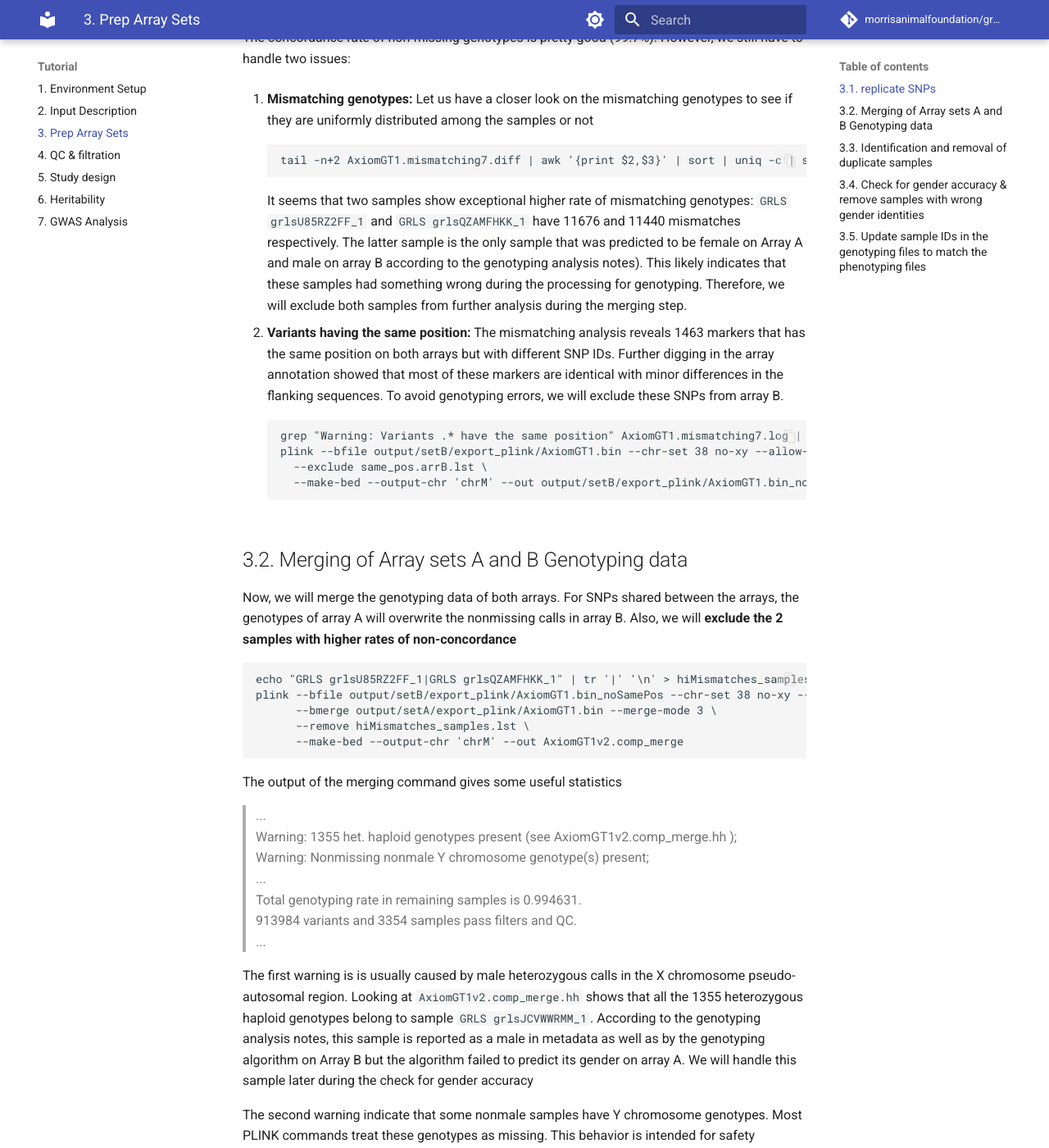
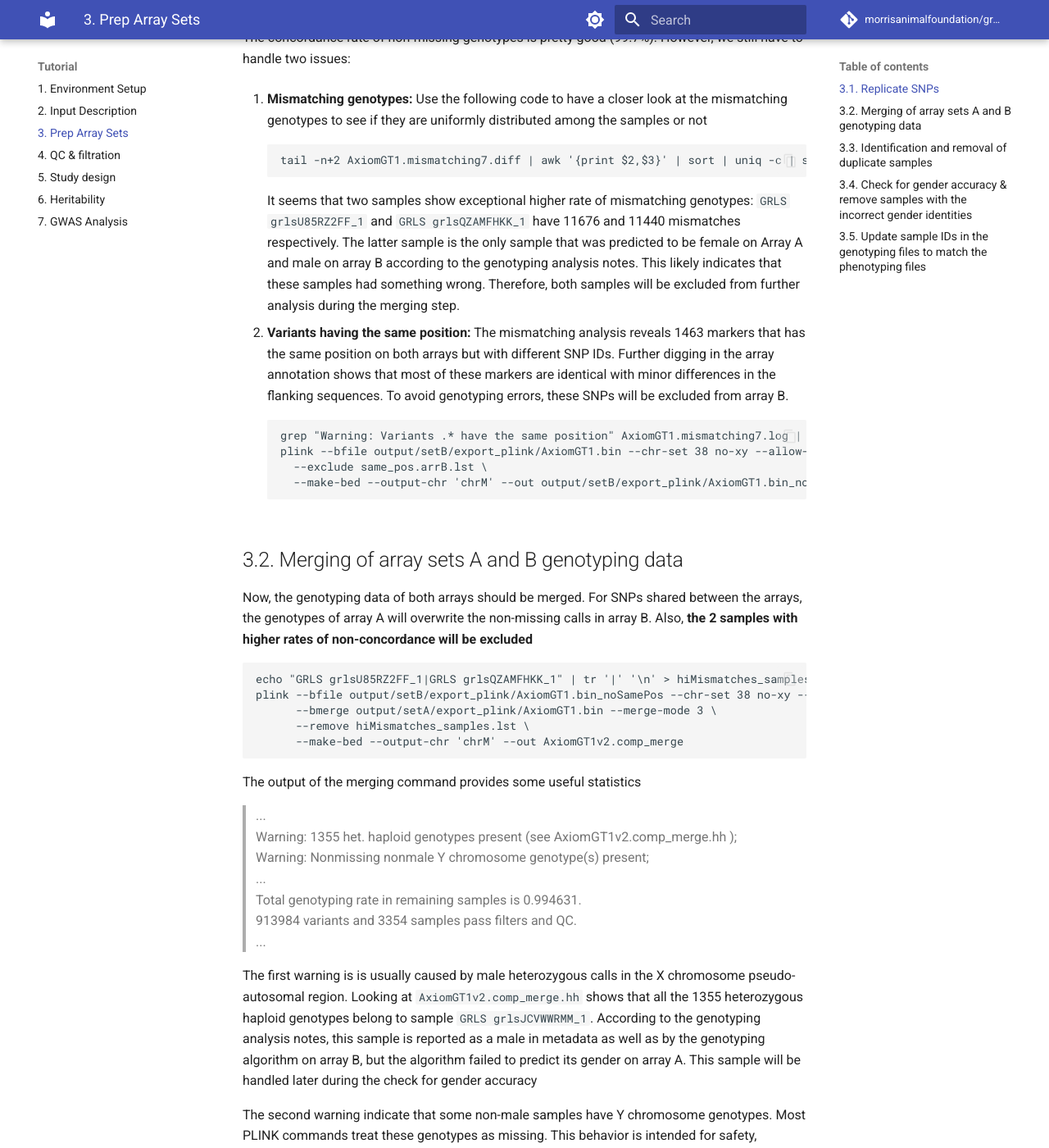
Before and after one commit to morrisanimalfoundation/grGWAS, an MkDocs documentation site: the page built from docs/3.prep_arrays.md, in a window 1280 px wide and 1400 px high, scrolled down 965 px. Shown: the whole window at 82% size. Built offline with MkDocs 1.6.1 and Material for MkDocs 9.7.7, drawn with Linux system fonts in a browser that asks for light colours; comment, search, counter and statistics services are not loaded; some of the changed text lies outside the part shown.

Commit message:
Update 3.prep_arrays.md
MAF MarComm edits

````diff
--- a/docs/3.prep_arrays.md
+++ b/docs/3.prep_arrays.md
@@ -1,8 +1,8 @@
 
-Genotyping data are provided as 2 datasets for Affymetrix (thermofisher) Axiom Canine HD Array sets A and B. We have to merge both datasets into one final dataset but this requires resolving replicate SNPs, known technical replicates, and gender conflicts. Moreover, we have to make sure that sample IDs in the genotyping files are matching to those in the phenotype files.
+Genotyping data are provided as 2 datasets for Affymetrix (thermofisher) Axiom Canine HD Array sets A and B. Both datasets must be merged into one final dataset, but this requires resolving replicate SNPs, known technical replicates, and gender conflicts. Finally, sample IDs in the genotyping files must be a confirmed match to those in the phenotype files.
 
-## 3.1. replicate SNPs
-Both arrays has a number of replicate SNPs which are useful for QC but also require special attention for proper merging of the files of both arrays. We are using a QC merging mode of PLINK to identify mismatching non-missing calls between the 2 arrays
+## 3.1. Replicate SNPs
+Both arrays has a number of replicate SNPs which are useful for QC but also require special attention for proper merging of the files. A QC merging mode of PLINK is used to identify mismatching non-missing calls between the 2 arrays
 
 ```
 plink --bfile output/setB/export_plink/AxiomGT1.bin --chr-set 38 no-xy --allow-no-sex --allow-extra-chr \
@@ -30,14 +30,14 @@
 
 The concordance rate of non-missing genotypes is pretty good (99.7%). However, we still have to handle two issues:
 
-1.  **Mismatching genotypes:** Let us have a closer look on the mismatching genotypes to see if they are uniformly distributed among the samples or not
+1.  **Mismatching genotypes:** Use the following code to have a closer look at the mismatching genotypes to see if they are uniformly distributed among the samples or not
     ```
     tail -n+2 AxiomGT1.mismatching7.diff | awk '{print $2,$3}' | sort | uniq -c | sort -k1,1nr > AxiomGT1.mismatching7.diff.samples
     ```
 
-    It seems that two samples show exceptional higher rate of mismatching genotypes: `GRLS grlsU85RZ2FF_1` and `GRLS grlsQZAMFHKK_1` have 11676 and 11440 mismatches respectively. The latter sample is the only sample that was predicted to be female on Array A and male on array B according to the genotyping analysis notes). This likely indicates that these samples had something wrong during the processing for genotyping. Therefore, we will exclude both samples from further analysis during the merging step.
+    It seems that two samples show exceptional higher rate of mismatching genotypes: `GRLS grlsU85RZ2FF_1` and `GRLS grlsQZAMFHKK_1` have 11676 and 11440 mismatches respectively. The latter sample is the only sample that was predicted to be female on Array A and male on array B according to the genotyping analysis notes. This likely indicates that these samples had something wrong. Therefore, both samples will be excluded from further analysis during the merging step.
 
-2.  **Variants having the same position:** The mismatching analysis reveals 1463 markers that has the same position on both arrays but with different SNP IDs. Further digging in the array annotation showed that most of these markers are identical with minor differences in the flanking sequences. To avoid genotyping errors, we will exclude these SNPs from array B.
+2.  **Variants having the same position:** The mismatching analysis reveals 1463 markers that has the same position on both arrays but with different SNP IDs. Further digging in the array annotation shows that most of these markers are identical with minor differences in the flanking sequences. To avoid genotyping errors, these SNPs will be excluded from array B.
 
     ```
     grep "Warning: Variants .* have the same position" AxiomGT1.mismatching7.log | awk -F"'" 'BEGIN{OFS="\n";}{print $2,$4}' > same_pos.arrB.lst
@@ -46,8 +46,8 @@
       --make-bed --output-chr 'chrM' --out output/setB/export_plink/AxiomGT1.bin_noSamePos
     ```
 
-## 3.2. Merging of Array sets A and B Genotyping data
-Now, we will merge the genotyping data of both arrays. For SNPs shared between the arrays, the genotypes of array A will overwrite the nonmissing calls in array B. Also, we will **exclude the 2 samples with higher rates of non-concordance**
+## 3.2. Merging of array sets A and B genotyping data
+Now, the genotyping data of both arrays should be merged. For SNPs shared between the arrays, the genotypes of array A will overwrite the non-missing calls in array B. Also, **the 2 samples with higher rates of non-concordance will be excluded**
 
 ```
 echo "GRLS grlsU85RZ2FF_1|GRLS grlsQZAMFHKK_1" | tr '|' '\n' > hiMismatches_samples.lst
@@ -57,7 +57,7 @@
       --make-bed --output-chr 'chrM' --out AxiomGT1v2.comp_merge
 ```
 
-The output of the merging command gives some useful statistics
+The output of the merging command provides some useful statistics
 
 > ... <br>
 Warning: 1355 het. haploid genotypes present (see AxiomGT1v2.comp_merge.hh ); <br>
@@ -67,9 +67,9 @@
 913984 variants and 3354 samples pass filters and QC. <br>
 ...
 
-The first warning is is usually caused by male heterozygous calls in the X chromosome pseudo-autosomal region. Looking at `AxiomGT1v2.comp_merge.hh` shows that all the 1355 heterozygous haploid genotypes belong to sample `GRLS grlsJCVWWRMM_1`. According to the genotyping analysis notes, this sample is reported as a male in metadata as well as by the genotyping algorithm on Array B but the algorithm failed to predict its gender on array A. We will handle this sample later during the check for gender accuracy
+The first warning is is usually caused by male heterozygous calls in the X chromosome pseudo-autosomal region. Looking at `AxiomGT1v2.comp_merge.hh` shows that all the 1355 heterozygous haploid genotypes belong to sample `GRLS grlsJCVWWRMM_1`. According to the genotyping analysis notes, this sample is reported as a male in metadata as well as by the genotyping algorithm on array B, but the algorithm failed to predict its gender on array A. This sample will be handled later during the check for gender accuracy
 
-The second warning indicate that some nonmale samples have Y chromosome genotypes. Most PLINK commands treat these genotypes as missing. This behavior is intended for safety however it makes it tricky to identify these markers. Here is some workaround to find these markers
+The second warning indicate that some non-male samples have Y chromosome genotypes. Most PLINK commands treat these genotypes as missing. This behavior is intended for safety, however it makes it tricky to identify these markers. Here is some workaround to find these markers
 
 ```
 mkdir -p temp_nonmale
@@ -78,7 +78,7 @@
       --keep temp_nonmale/female.lst --chr y \
       --recode --output-chr 'chrM' --out temp_nonmale/AxiomGT1v2.comp_merge.fe
 
-## We need to generate some stats but PLINK treats Y genotypes in females as missing. Let us fake non-Y positions for these markers
+## We need to generate some stats but PLINK treats Y genotypes in females as missing. Fake non-Y positions are usedfor these markers
 sed -i 's/chrY/chr_notY/' temp_nonmale/AxiomGT1v2.comp_merge.fe.map
 
 plink --file temp_nonmale/AxiomGT1v2.comp_merge.fe --chr-set 38 no-y --allow-no-sex --allow-extra-chr \
@@ -86,7 +86,7 @@
       --output-chr 'chrM' --out temp_nonmale/AxiomGT1v2.comp_merge.fe.explore
 tail -n+2 temp_nonmale/AxiomGT1v2.comp_merge.fe.explore.frq.counts | awk '{if($5!=0 || $6!=0)print}' | wc -l
 ```
-We were able to identify 37 markers nonmissing Y chromosome genotypes in females. These markers could be in the pseudoautosomal region but unfortunately we do not have known boundaries to those regions in dogs. As mentioned above, it is safe to ignore these markers in PLINK
+37 markers non-missing Y chromosome genotypes in females are identified. These markers could be in the pseudoautosomal region, but unfortunately we do not have known boundaries to those regions in dogs. As mentioned above, it is safe to ignore these markers in PLINK
 
 ## 3.3. Identification and removal of duplicate samples
 Plink2 has an efficient function to calculate the KING-robust kinship estimator and filter duplicate samples as well. Duplicate samples have kinship coefficients ~0.5, first-degree relations (parent-child, full siblings) correspond to ~0.25, second-degree relations correspond to ~0.125, etc. Here, we are using the conventional cutoff ~0.354 (the geometric mean of 0.5 and 0.25) to identify and filter duplicate samples
@@ -97,12 +97,12 @@
        --out AxiomGT1v2.comp_merge.nodup
 ```
 
-The log file indicates that the input file has 3354 samples while the output of the deduplication step will end up having 3236 samples. Now, let us compare the samples selected to be removed by Plink2 kinship versus the list of samples planned to run in duplicates as listed in the input metadata file `map_id_sex.tab`.
+The log file indicates that the input file has 3354 samples while the output of the deduplication step will end up having 3236 samples. Now, the samples selected to be removed by Plink2 kinship are compared to the list of samples planned to run in duplicates as listed in the input metadata file `map_id_sex.tab`.
 
 ```
 ## This code will identify all the samples planned to run in duplicates in `map_id_sex.tab`
-## then find the number of replicates remaining after exclusion of those selected by the Plink2 kinship filter.
-## We are expecting one replicate to remain from each group of replicate samples
+## Then find the number of replicates remaining after exclusion of those selected by the Plink2 kinship filter.
+## The expectations is that one replicate will remain from each group of replicate samples
 
 awk 'BEGIN{FS=OFS="\t"}FNR==NR{a[$3]+=1;next}/^Family_ID/{print}{if(a[$3]>1)print}' map_id_sex.tab map_id_sex.tab > dup_samples.tab
 awk 'BEGIN{FS=OFS="\t"}FNR==NR{a[$1 FS $2]=1;next}{if(!a[$1 FS $2])print $0}' AxiomGT1v2.comp_merge.nodup.king.cutoff.out.id dup_samples.tab > dup_samples_remain.tab
@@ -117,7 +117,7 @@
   . <br>
 
 
-It seems that 2 duplicates of sample `grlsFGFIVFXX` are still remaining! Let's try to calculate their KING kinship to see how similar they are:
+It seems that 2 duplicates of sample `grlsFGFIVFXX` are still remaining! Let's try to calculate their KING kinship to see how similar they are
 ```
 grep grlsFGFIVFXX dup_samples.tab > failed_deDup.lst
 plink2 --bfile AxiomGT1v2.comp_merge --chr-set 38 no-xy --allow-no-sex --allow-extra-chr \
@@ -132,7 +132,7 @@
 | ---- | -------------- | ---- | -------------- | ------ | --------- | --------- | ---------- |
 | GRLS | grlsFGFIVFXX_2 | GRLS | grlsFGFIVFXX_1 | 879956 | 0.0645396 | 0.0414475 | -0.0559478 |
 
-It is obvious that these two samples are unrelated. Therefore, we will exclude both of them with the duplicate samples identified by the Plink2 kinship filter. These are 120 samples in total so we will end up having 3234 samples in our output PLINK file
+It is obvious that these two samples are unrelated. Therefore,both of them should be excluded with the duplicate samples identified by the Plink2 kinship filter. There are 120 samples included in this total, so we will end up having 3234 samples in our output PLINK file
 ```
 plink2 --bfile AxiomGT1v2.comp_merge --chr-set 38 no-xy --allow-no-sex --allow-extra-chr \
        --remove <(cat AxiomGT1v2.comp_merge.nodup.king.cutoff.out.id failed_deDup.lst) \
@@ -140,27 +140,27 @@
 ```
 
 
-## 3.4. Check for gender accuracy & remove samples with wrong gender identities
-According to the [genotyping analysis notes](https://github.com/morrisanimalfoundation/grGWAS/raw/main/Genotyping_Analysis_Notes.docx), there are two samples `GRLS grlsQZAMFHKK_1` and `GRLS grlsJCVWWRMM_1` that had discordant computed gender on the two arrays. The former was removed already because of the high rate of mismatching genotypes between the 2 arrays (see **3.1. replicate SNPs**). The latter showed high rate of heterozygous haploid genotypes despite being reported as male in metadata (see **3.2. Merging of Array sets**). Therefore, we will discard this sample as well from further analysis.
+## 3.4. Check for gender accuracy & remove samples with the incorrect gender identities
+According to the [genotyping analysis notes](https://github.com/morrisanimalfoundation/grGWAS/raw/main/Genotyping_Analysis_Notes.docx), there are two samples `GRLS grlsQZAMFHKK_1` and `GRLS grlsJCVWWRMM_1` that had discordant computed gender on the two arrays. The former was removed already because of the high rate of mismatching genotypes between the 2 arrays (see **3.1. Replicate SNPs**). The latter showed high rate of heterozygous haploid genotypes despite being reported as male in metadata (see **3.2. Merging of array sets**). Therefore, this sample should be discarded as well from further analysis.
 
-Moreover, there are additional 9 samples with concordant gender on both arrays but different from the metadata. We can reproduce this information by comparing known gender in metadata file `map_id_sex.tab` versus the computed gender based on genotyping data in the PLINK files
+There are an additional 9 samples with concordant gender on both arrays but different from the metadata. This information can be reproduced by comparing known gender in metadata file `map_id_sex.tab` versus the computed gender based on genotyping data in the PLINK files
 ```
 echo "Family_ID Individual_ID computed_sex metadata_sex" | tr ' ' '\t' > gender_conflict.lst
 awk 'BEGIN{FS=OFS="\t"}FNR==NR{a[$1 FS $2]=$4;next}{if(a[$1 FS $2] && a[$1 FS $2]!=$5)print $1,$2,$5,a[$1 FS $2]}' map_id_sex.tab AxiomGT1v2.comp_merge.deDup.fam >> gender_conflict.lst
 ```
 
-Wrong gender could be a mistake in the metadata or an indication for sample swap. Therefore, it is safer to exclude these samples from our genotyping data before GWAS:
+Incorrect gender could be a mistake in the metadata or an indication for sample swap. Therefore, it is safer to exclude these samples from our genotyping data
 ```
 echo "GRLS grlsJCVWWRMM_1" | tr ' ' '\t' >> gender_conflict.lst
 plink2 --bfile AxiomGT1v2.comp_merge.deDup --chr-set 38 no-xy --allow-no-sex --allow-extra-chr \
        --remove gender_conflict.lst \
        --make-bed --output-chr 'chrM' --out AxiomGT1v2.comp_merge.deDup.sexConfirm
 ```
-The output of our last PLINK command indicate that our final file has 3224 samples (1615 females, 1609 males; 3224 founders)
+The output of the last PLINK command indicates that the final file has 3224 samples (1615 females, 1609 males; 3224 founders)
 
 
 ## 3.5. Update sample IDs in the genotyping files to match the phenotyping files
-The sample IDs in the genotyping files have a suffix that label the duplicates of the same sample. We have deduplicated our samples in the genotyping files (see **3.3. Removal of duplicate samples**). Now, we need to update these IDs to be exactly matching the public_ids (e.g. grlsH764T844) used in phenotypic data files.
+The sample IDs in the genotyping files have a suffix that identify the duplicates of the same sample. The samples have already been deduplicated in the genotyping files (see **3.3. Removal of duplicate samples**). Now, the IDs need to be updated to exactly match the public_ids (e.g. grlsH764T844) used in phenotypic data files.
 
 ```
 tail -n+2 map_id_sex.tab | awk 'BEGIN{FS=OFS="\t"}{print $1,$2,$1,$3}' > public_ids.update.lst
````
